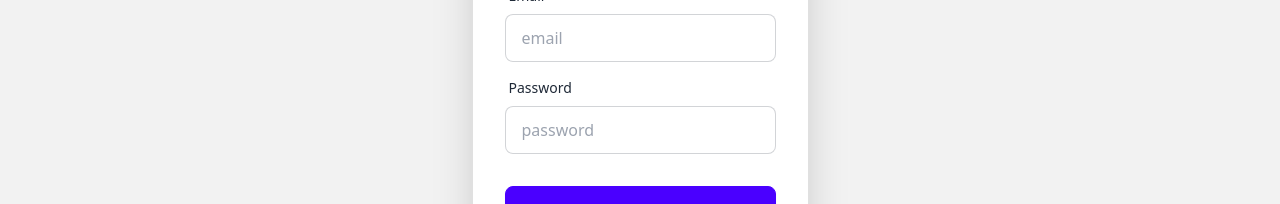
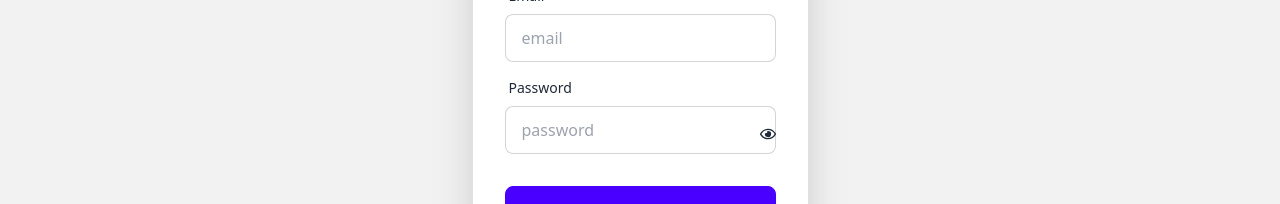
Before and after one commit to saifullah199/real-estate-website, a React (Vite) app: page /register in a window 1280 px wide. Shown: the part 470-674 px from the top of the page. Built offline with nearby package versions, Linux system fonts and the light colour scheme; no server answers.

Commit message:
password validation updated

```diff
--- a/src/AuthProvider/AuthProvider.jsx
+++ b/src/AuthProvider/AuthProvider.jsx
@@ -13,14 +13,17 @@ const AuthProvider = ({children}) => {
 
     // create user
     const createUser = (email,password) => {
+        setLoading(true)
        return createUserWithEmailAndPassword(auth,email,password)
     }
 
     const signIn = (email, password) => {
+        setLoading(true)
         return signInWithEmailAndPassword(auth,email, password)
     }
 
     const logOut = () => {
+        setLoading(true)
         return signOut(auth)
     }
 
@@ -28,6 +31,7 @@ const AuthProvider = ({children}) => {
         onAuthStateChanged(auth, currentUser =>{
             console.log('user in the auth state changed', currentUser)
             setUser(currentUser)
+            setLoading(false)
         })
     },[])
     const authInfo= {
--- a/src/Components/Navbar.jsx
+++ b/src/Components/Navbar.jsx
@@ -42,7 +42,7 @@ const Navbar = () => {
     {
       user ?
       <div className="flex">
-        <h3> User: {user.displayName}</h3>
+        <h3> User: {user.email}</h3>
         <button onClick={handleSignOut} className="btn">Sign Out</button>
       </div>
       :
--- a/src/Pages/Login.jsx
+++ b/src/Pages/Login.jsx
@@ -53,9 +53,11 @@ const Login = () => {
     signIn(email,password)
     .then(result => {
       console.log(result.user)
+      e.target.reset();
+      navigate('/');
 
       // navigate after login
-      navigate(location?.state ? location.state : '/')
+      // navigate(location?.state ? location.state : '/')
     })
     .catch( error => {
       console.error(error)
--- a/src/Pages/Register.jsx
+++ b/src/Pages/Register.jsx
@@ -2,12 +2,14 @@ import { useContext, useState } from "react";
 import { Link } from "react-router-dom";
 import { AuthContext } from "../AuthProvider/AuthProvider";
 import { useForm } from "react-hook-form";
+import { FaEyeSlash, FaRegEye } from "react-icons/fa";
 
 
 const Register = () => {
 
   const [registerError, setRegisterError] = useState('')
 const [success, setSuccess] = useState('')
+const [showPassword, setShowPassword] = useState(false)
 
   const {createUser} = useContext(AuthContext)
 
@@ -21,8 +23,22 @@ const [success, setSuccess] = useState('')
     const password = form.get('password')
 
     console.log(name,photo, email,password)
+    if (password.length < 6){
+      setRegisterError('Password should be at least 6 characters or longer');
+      return;
+
+    }
+    else if(!/[A-Z]/.test(password)){
+      setRegisterError('Your password should have at least one upper case characters.')
+      return
+    }
+    else if (!/[a-z]/.test(password)){
+      setRegisterError('your password should have at least one lowercase characters ')
+      return
+    }
 
     setRegisterError('')
+    setSuccess('')
 
     // create user
 
@@ -70,11 +86,20 @@ const [success, setSuccess] = useState('')
           </label>
           <input type="email" name="email" placeholder="email" className="input input-bordered" required />
         </div>
-        <div className="form-control">
+        <div className="form-control relative ">
           <label className="label">
             <span className="label-text">Password</span>
           </label>
-          <input type="password" name="password" placeholder="password" className="input input-bordered" required />
+          <input  type= { showPassword ? "text" : "password"}
+           name= "password"
+          placeholder="password"
+          className="input relative input-bordered"  required />
+          <span className=" absolute top-14 right-0" onClick={() => setShowPassword(!showPassword)}>
+
+           {
+            showPassword ? <FaEyeSlash /> : <FaRegEye />
+           }
+             </span>
 
         </div>
         <div className="form-control mt-6">
--- a/src/Pages/UpdateProfile.jsx
+++ b/src/Pages/UpdateProfile.jsx
@@ -1,9 +1,13 @@
+import { useContext } from "react";
+import { AuthContext } from "../AuthProvider/AuthProvider";
 
 
 const UpdateProfile = () => {
+    const {user} = useContext(AuthContext)
+
     return (
         <div>
-            <h3>Update your profile</h3>
+            <h3> User: {user.email} </h3>
         </div>
     );
 };
--- a/src/main.jsx
+++ b/src/main.jsx
@@ -27,7 +27,7 @@ const router = createBrowserRouter([
       },
       {
         path: '/estates/:id',
-        element:  <EstateDetails/> ,
+        element:  <PrivateRoute> <EstateDetails/> </PrivateRoute> ,
         loader: () => fetch('/Estates.json')
       },
       {
@@ -41,7 +41,7 @@ const router = createBrowserRouter([
       },
       {
         path:'/profile',
-        element:<UpdateProfile/>
+        element: <PrivateRoute> <UpdateProfile/> </PrivateRoute>
       }
     ]
   },
```
